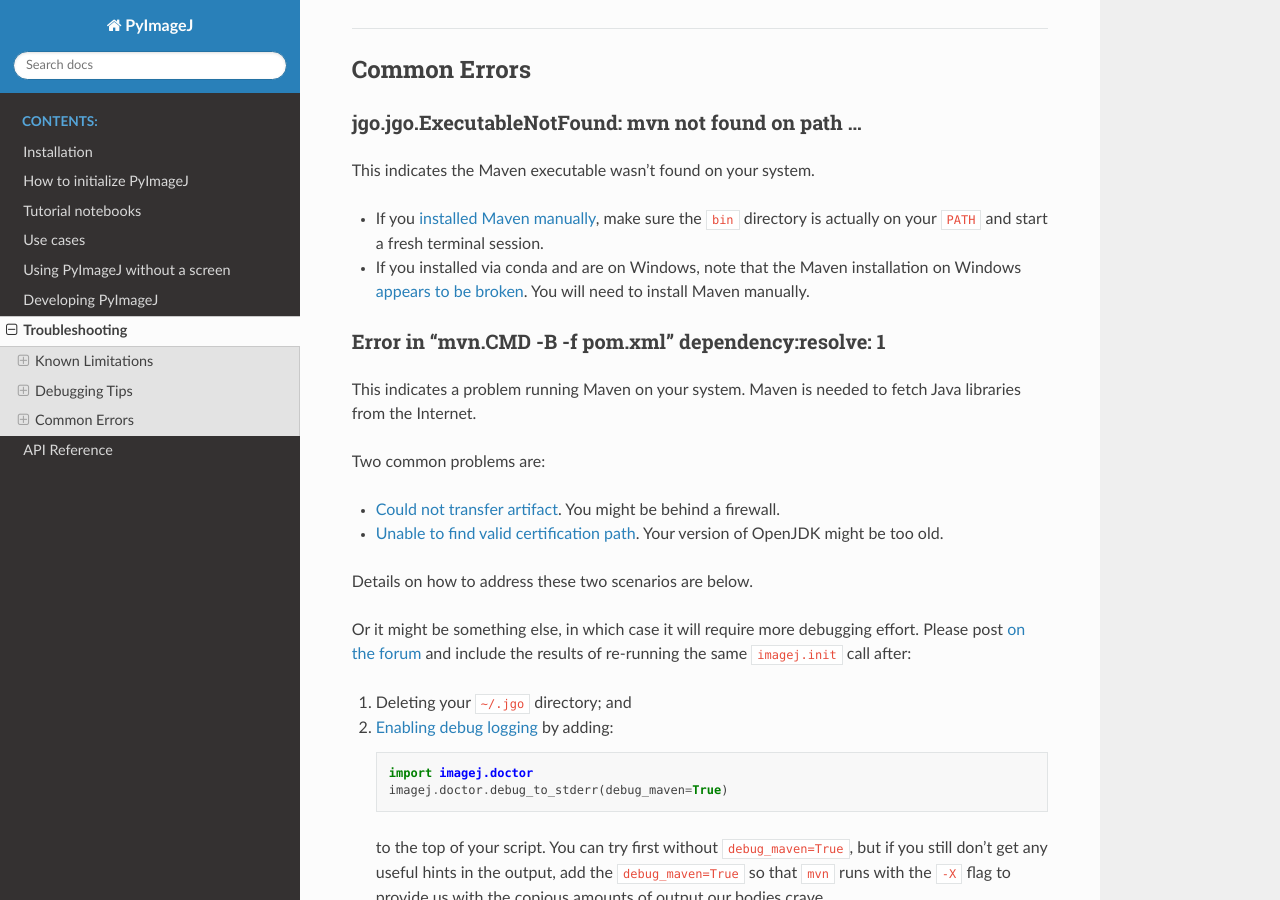
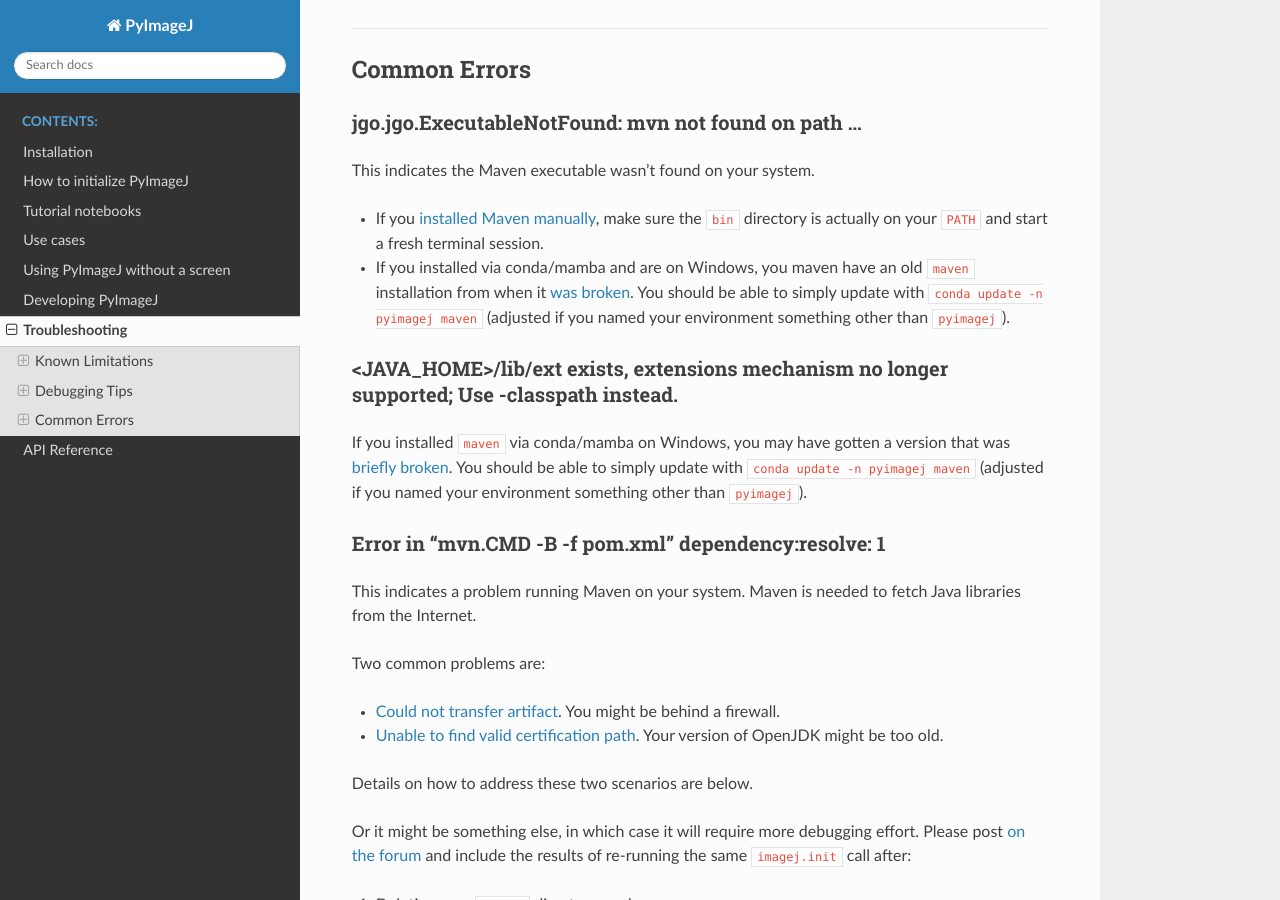
Before and after one commit to imagej/pyimagej, a Sphinx documentation site: the page built from doc/Troubleshooting.md, in a window 1280 px wide and 900 px high, scrolled down 2849 px. Built offline with Sphinx 7.4.7 and the Read the Docs theme 2.0.0, drawn with Linux system fonts in a browser that asks for light colours; pages that are not in the unit, such as notebooks, are missing from menus.

Commit message:
Update Troubleshooting.md
Update errors/advice for broken maven from conda on Windows

```diff
--- a/doc/Troubleshooting.md
+++ b/doc/Troubleshooting.md
@@ -139,7 +139,11 @@
 This indicates the Maven executable wasn't found on your system.
 
 * If you [installed Maven manually](https://maven.apache.org/install.html), make sure the `bin` directory is actually on your `PATH` and start a fresh terminal session.
-* If you installed via conda and are on Windows, note that the Maven installation on Windows [appears to be broken](https://github.com/conda-forge/maven-feedstock/issues/23). You will need to install Maven manually.
+* If you installed via conda/mamba and are on Windows, you maven have an old `maven` installation from when it [was broken](https://github.com/conda-forge/maven-feedstock/issues/23). You should be able to simply update with `conda update -n pyimagej maven` (adjusted if you named your environment something other than `pyimagej`).
+
+### <JAVA_HOME>/lib/ext exists, extensions mechanism no longer supported; Use -classpath instead.
+
+If you installed `maven` via conda/mamba on Windows, you may have gotten a version that was [briefly broken](https://github.com/conda-forge/maven-feedstock/issues/26). You should be able to simply update with `conda update -n pyimagej maven` (adjusted if you named your environment something other than `pyimagej`).
 
 ### Error in "mvn.CMD -B -f pom.xml" dependency:resolve: 1
 
```
